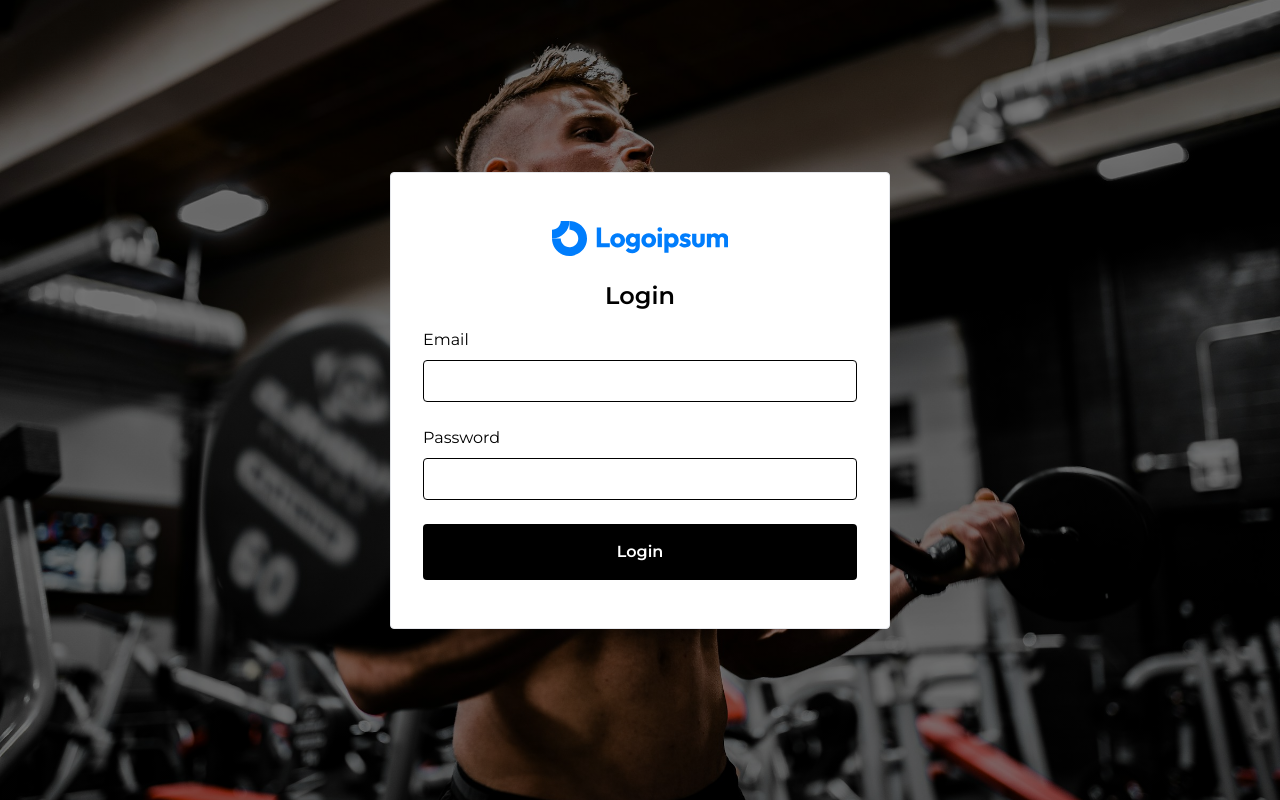
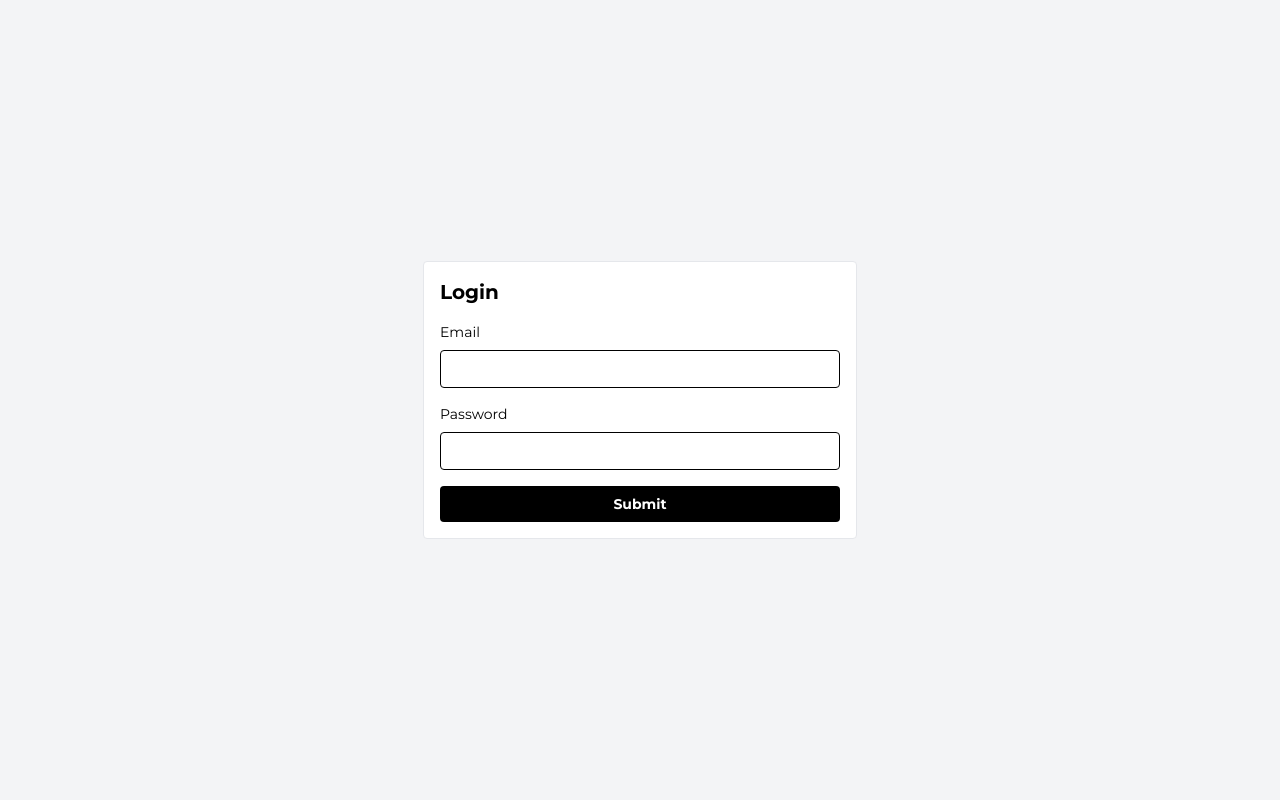
Before and after one commit to rmxburhan/Gym_management, a React (Vite) app in the folder frontend/: page /login in a window 1280 px wide. Built offline with nearby package versions, Linux system fonts and the light colour scheme.

Commit message:
update : login form

```diff
--- a/frontend/package.json
+++ b/frontend/package.json
@@ -23,6 +23,7 @@
     "postcss-cli": "^11.0.0",
     "react": "^18.3.1",
     "react-dom": "^18.3.1",
+    "react-hook-form": "^7.52.1",
     "react-router": "^6.24.1",
     "react-router-dom": "^6.24.1",
     "tailwind-merge": "^2.4.0",
--- a/frontend/src/context/Auth.ts
+++ b/frontend/src/context/Auth.ts
@@ -11,9 +11,7 @@ type AuthDataProps = {
 type User = {
     name: string;
     email: string;
-    dateOfBirth: Date;
-    image: string;
-    address: string;
+    profile: string;
     role: string;
 };
 
--- a/frontend/src/hooks/usePost.ts
+++ b/frontend/src/hooks/usePost.ts
@@ -1,14 +1,14 @@
-import { useEffect, useState } from 'react';
+import { useState } from 'react';
 import { api } from '../network/api';
 import { useNavigate } from 'react-router';
-import { isAxiosError } from 'axios';
+import { AxiosPromise, isAxiosError } from 'axios';
 
 const usePost = (url: string) => {
     const [isLoading, setLoading] = useState<boolean>(false);
     const [error, setError] = useState<string | null>(null);
     const navigate = useNavigate();
 
-    const post = async (payload: any, id?: string): Promise<any | null> => {
+    const post = async (payload: any, id?: string) => {
         try {
             setLoading(true);
             const response = await api.post(url + `/${id || ''}`, payload);
@@ -21,7 +21,10 @@ const usePost = (url: string) => {
                     // navigate forbidden
                 } else {
                     if (error.response) {
-                        setError(error.response.data.message);
+                        setError(
+                            error.response.data.message ||
+                                error.response.data.errors
+                        );
                     } else {
                         setError(error.message);
                     }
--- a/frontend/src/pages/auth/Login.tsx
+++ b/frontend/src/pages/auth/Login.tsx
@@ -1,90 +1,96 @@
-import { useState } from 'react';
-import useAuth from '../../context/Auth';
 import { useNavigate } from 'react-router';
+import { SubmitHandler, useForm } from 'react-hook-form';
+import { FC } from 'react';
 import usePost from '@/hooks/usePost';
-import { isAxiosError } from 'axios';
-import LogoPlaceholder from '@/components/LogoPlaceholder';
-const Login = () => {
-    const [email, setEmail] = useState('');
-    const [password, setPassword] = useState('');
+import useAuth from '@/context/Auth';
+
+interface FormValues {
+    email: string;
+    password: string;
+}
+
+const Login: FC = () => {
+    const navigate = useNavigate();
+    const { post, error: submitError } = usePost('auth/login');
     const { setToken, setUser } = useAuth();
-    const navigate = useNavigate();
-    const { post, error, isLoading } = usePost('auth/login');
 
-    const loginHandler = (e: any) => {
-        e.preventDefault();
-        post({ email, password })
+    const {
+        register,
+        handleSubmit,
+        formState: { errors },
+    } = useForm<FormValues>();
+
+    const onSubmit: SubmitHandler<FormValues> = (values: FormValues) => {
+        post({ email: values.email, password: values.password })
             .then((response) => {
                 if (response.status === 200) {
-                    const data = response.data.data;
+                    const data = response.data;
                     setToken(data.token);
-                    setUser(data.user);
-                    navigate('/dashboard');
+                    setUser(data.data);
+                    // navigate('/dashboard');
+                    alert('login success');
+                } else if (response.status === 422) {
+                    alert('Redirect to personal information form');
+                    // TODO : this is for member but i will do for admin first so keep remind me
                 }
             })
-            .catch((err) => {
-                if (isAxiosError(err)) {
-                }
-            });
+            .catch((err) => console.error);
     };
 
     return (
-        <div
-            className="flex justify-center items-center h-[100vh] hamburger"
-            id="login-page"
-        >
-            <div className="bg-white border rounded py-12 px-8 max-w-[500px] w-[500px] mx-auto self-center">
-                <LogoPlaceholder />
-                <h1 className="text-center text-2xl font-semibold mb-4 ">
-                    Login
-                </h1>
-
-                {error ? (
-                    <div className="bg-red-500 text-white p-4 text-sm rounded my-2 flex">
-                        <span>{error}</span>
-                        {/* <XIcon
-                            size={20}
-                            className="ms-auto"
-                            onClick={() => {
-                                error;
-                            }}
-                        /> */}
-                    </div>
-                ) : (
-                    ''
-                )}
-
-                <form className="flex flex-col gap-2" onSubmit={loginHandler}>
+        <div className="bg-gray-100 w-screen h-screen flex justify-center">
+            <div className="bg-white rounded self-center p-4 border">
+                <h2 className="text-xl font-bold w-[400px] mb-4">Login</h2>
+                <form onSubmit={handleSubmit(onSubmit)} className="text-sm">
+                    <div className="flex flex-col mb-4 gap-2">
                         <label htmlFor="email">Email</label>
                         <input
                             type="email"
-                        name="email"
                             id="email"
-                        required
-                        className="mb-4 px-4 py-2 rounded"
-                        value={email}
-                        onChange={(e) => {
-                            setEmail(e.target.value);
-                        }}
+                            {...register('email', {
+                                required: 'Required',
+                                pattern: {
+                                    value: /^[A-Z0-9._%+-]+@[A-Z0-9.-]+\.[A-Z]{2,}$/i,
+                                    message: 'Invalid email address',
+                                },
+                            })}
+                            className="rounded px-4 py-2"
                         />
+                        {errors.email && (
+                            <p className="text-red-500 text-xs font-medium">
+                                {errors.email.message}
+                            </p>
+                        )}
+                    </div>
+
+                    <div className="flex flex-col mb-4 gap-2">
                         <label htmlFor="password">Password</label>
                         <input
                             type="password"
-                        name="password"
-                        id="password"
-                        required
-                        className="mb-4 px-4 py-2 rounded"
-                        value={password}
-                        onChange={(e) => {
-                            setPassword(e.target.value);
-                        }}
+                            {...register('password', {
+                                required: 'Password is required',
+                            })}
+                            className="rounded px-4 py-2"
                         />
+
+                        {errors.password && (
+                            <p className="text-red-500 text-xs font-medium">
+                                {errors.password.message}
+                            </p>
+                        )}
+                    </div>
+
+                    {submitError && (
+                        <p className="text-red-500 text-xs p-2 border-red-500 border mb-4 rounded">
+                            {submitError}
+                        </p>
+                    )}
 
                     <button
                         type="submit"
-                        className="btn px-8 py-4 rounded bg-black text-white font-semibold"
+                        className="w-full bg-black text-white rounded font-bold px-4 py-2"
                     >
-                        Login
+                        Submit
                     </button>
                 </form>
             </div>
--- a/frontend/tailwind.config.ts
+++ /dev/null
@@ -1,15 +0,0 @@
-import type { Config } from 'tailwindcss';
-const config: Config = {
-    content: [
-        './src/**/*.{js,ts,jsx,tsx}',
-
-        // Path to Tremor module
-        './node_modules/@tremor/**/*.{js,ts,jsx,tsx}',
-    ],
-    theme: {
-        extend: {},
-    },
-    plugins: [],
-};
-
-export default config;
```
Also changed, not shown: 1 other file (tests, documents, lock files or other folders). Lines whose indentation alone changed are shown as unchanged.
